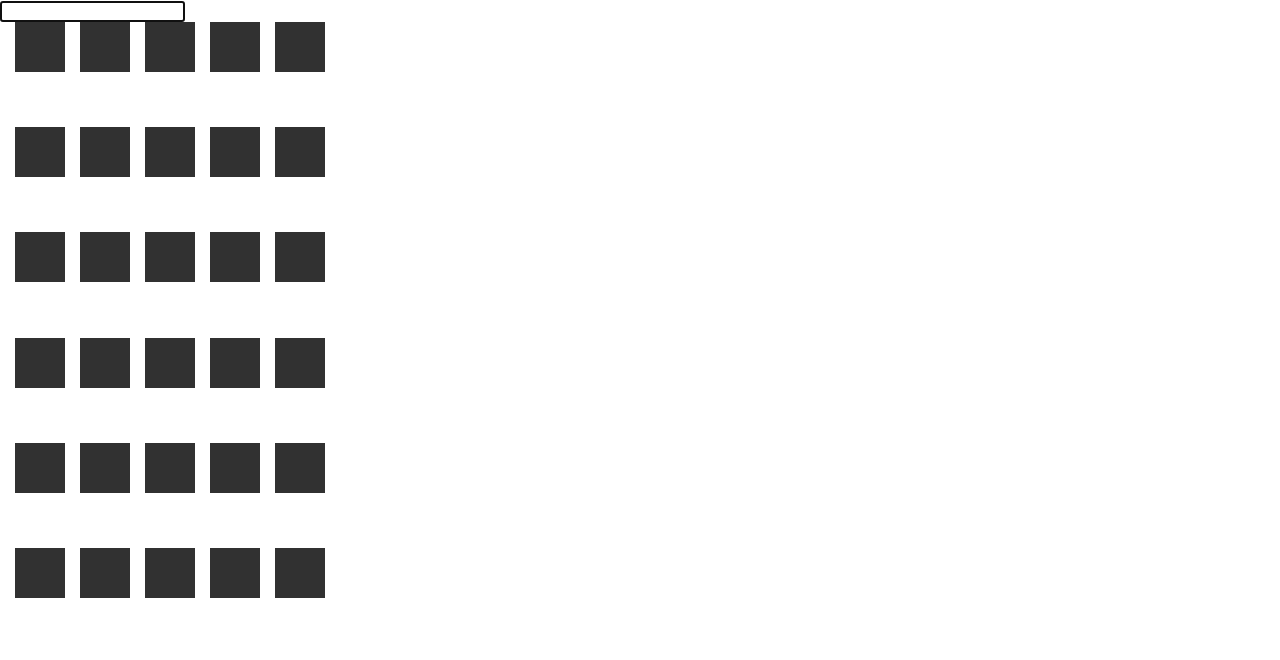
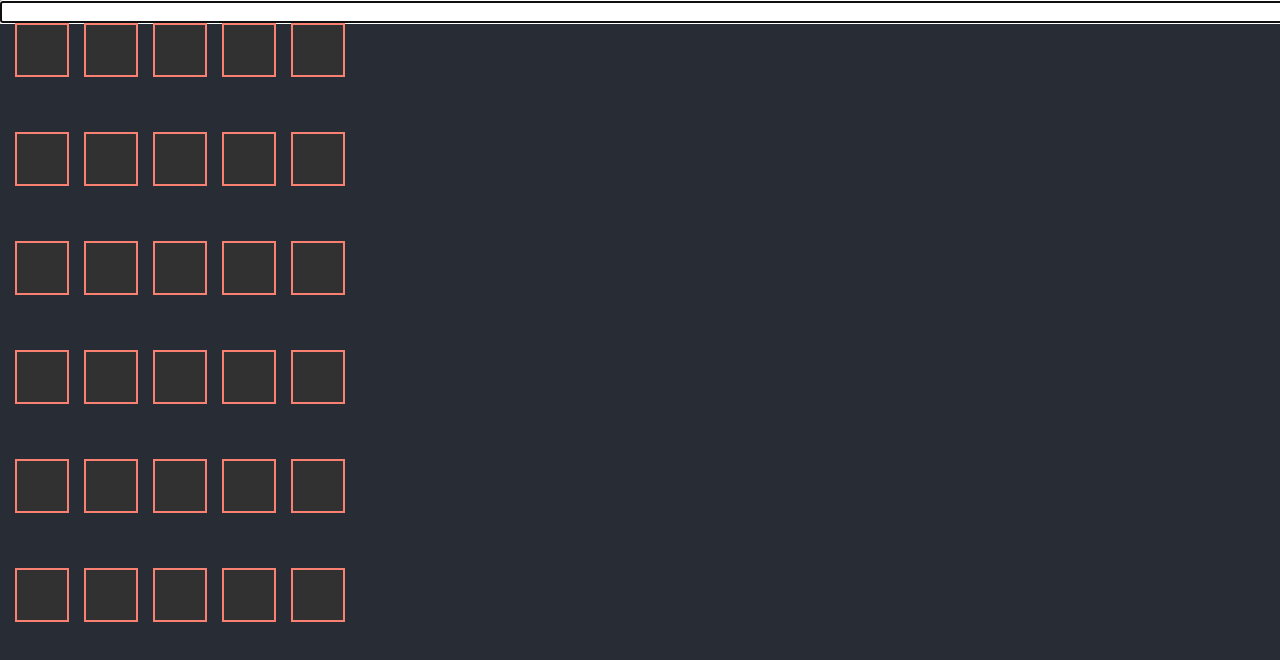
Before and after one commit to e-ed/wordle-clone, a React (Create React App) app: page / in a window 1280 px wide. Shown: the top 660 px of the page. Built offline with nearby package versions, Linux system fonts and the light colour scheme.

Commit message:
fixing newAnswered array, new use Effect and TODO keydown listener

```diff
--- a/src/App.css
+++ b/src/App.css
@@ -3,6 +3,7 @@
 }
 
 .letter {
+  border: 2px solid salmon;
   background-color: rgb(49, 49, 49);
   width: 50px;
   height: 50px;
@@ -46,5 +47,11 @@
 
 body {
   background-color: #282c34;
-  background-color: #FFFFFF;
 }
+
+input {
+  width: 100%;
+  height: 1rem;
+  color: transparent;
+
+}
--- a/src/App.tsx
+++ b/src/App.tsx
@@ -10,6 +10,7 @@ import Word from './Word';
 
 
 function App() {
+
   const wordleAnswer: string = 'BEAST';
   let newLetters: string = ""
 
@@ -19,8 +20,8 @@ function App() {
   });
 
 
+  const [answered, setAnswered] = useState<boolean[]>([false, false, false, false, false, false]);
 
-  const [answered, setAnswered] = useState<boolean[]>([false, false, false, false, false, false]);
   const [css, setCss] = useState<Array<Array<string>>>([]);
 
   let answerLetters: string[] = wordleAnswer.split("")
@@ -44,7 +45,9 @@ function App() {
   }
 
   const handleInput = (e: React.KeyboardEvent<HTMLInputElement>) => {
+
     let newLetter = e.key.toUpperCase();
+
     if (!newLetter.match(/^[a-zA-Z]+$/)) return;
 
     if (e.key == 'Backspace') {
@@ -65,25 +68,29 @@ function App() {
 
       switch(guess.previousGuesses.length) {
         case 1:
-          newAnswered = [true, false, false, false, false];
+          newAnswered = [true, false, false, false, false, false];
           setAnswered(newAnswered);
           break;
         case 2:
-          newAnswered = [true, true, false, false, false];
+          newAnswered = [true, true, false, false, false, false];
           setAnswered(newAnswered);
           break;
         case 3:
-          newAnswered = [true, true, true, false, false];
+          newAnswered = [true, true, true, false, false, false];
           setAnswered(newAnswered);
           break;
         case 4:
-          newAnswered = [true, true, true, true, false];
+          newAnswered = [true, true, true, true, false, false];
           setAnswered(newAnswered);
           break;
         case 5:
-          newAnswered = [true, true, true, true, true];
+          newAnswered = [true, true, true, true, true, false];
           setAnswered(newAnswered);
           break;
+        case 6:
+            newAnswered = [true, true, true, true, true, true];
+            setAnswered(newAnswered);
+            break;
 
       }
           let inputLetters = guess.currentGuess.split("");
@@ -100,17 +107,29 @@ function App() {
 
     if (guess.currentGuess.length == 5) return;
 
-    setGuess({...guess, currentGuess: guess.currentGuess + newLetter})
 
-    console.log("letter =" + guess.currentGuess)
+
+    setGuess({...guess, currentGuess: (guess.currentGuess + newLetter)})
+
+    console.log(guess)
+    //console.log("guess =" + guess.currentGuess)
 
   }
+
+  useEffect(() => {
+    // for some reason, this does not set state correctly
+    //document.addEventListener("keydown", handleInput);
+
+
+  }, [])
+
 
 
 
   return (
     <>
      <input onKeyDown={(e) => handleInput(e)} autoFocus maxLength={5} type='text'/>
+
 
     <Word inputState={guess.previousGuesses.length == 0? guess.currentGuess : guess.previousGuesses[0]} answer={wordleAnswer} answered={answered[0]} css={css[0]} />
     <Word inputState={guess.previousGuesses.length == 1? guess.currentGuess : guess.previousGuesses[1]} answer={wordleAnswer} answered={answered[1]} css={css[1]} />
```
